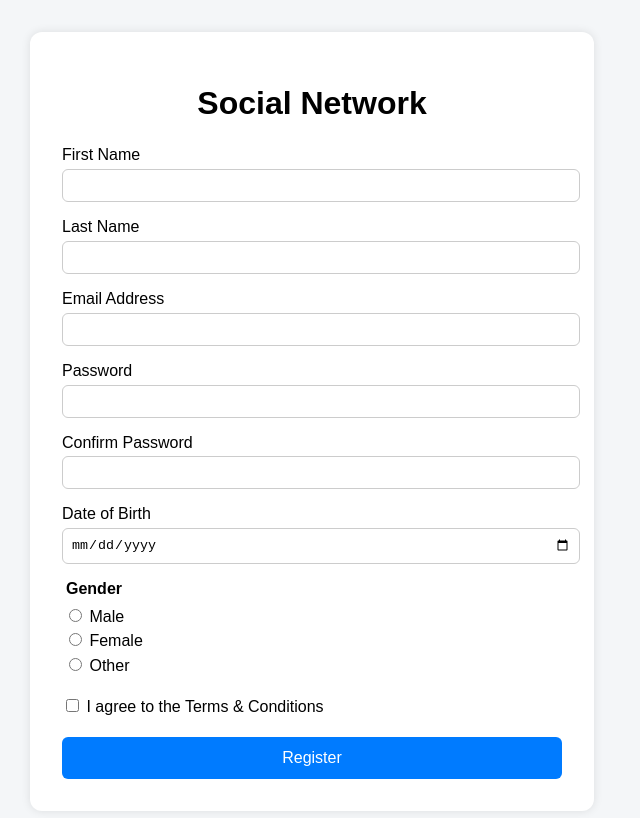
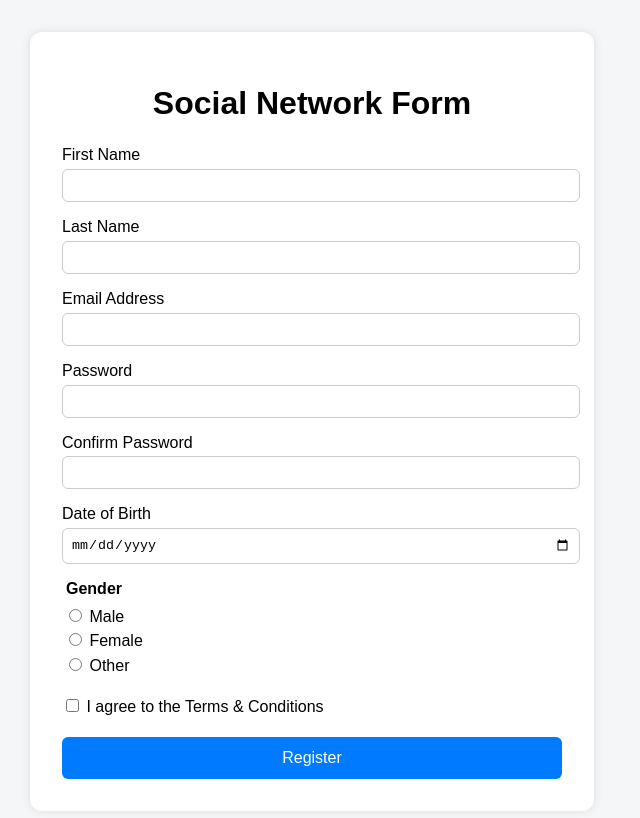
Before and after one commit to Romanmanman/Register-Form, a plain HTML site: page index.html in a window 1280 px wide. Shown: the whole page, without its empty margins (328-968 px from the left). Drawn offline with Linux system fonts and the light colour scheme.

Commit message:
Update index.html
add word "Form" to <h1> tag

```diff
--- a/index.html
+++ b/index.html
@@ -8,7 +8,7 @@
 </head>
 <body>
   <main class="registration-container">
-    <h1>Social Network</h1>
+    <h1>Social Network Form</h1>
     <form id="registrationForm" class="form">
       <div class="form-group">
         <label for="firstName">First Name</label>
```
